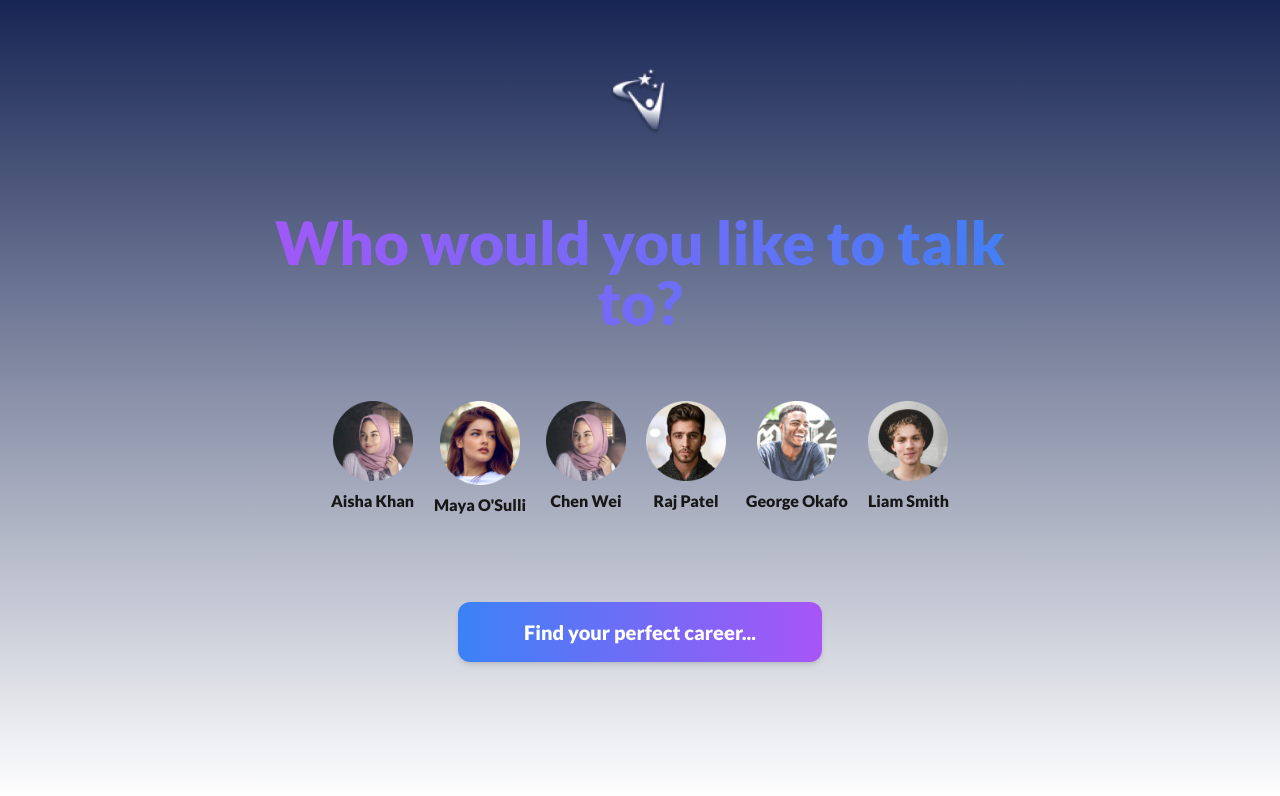
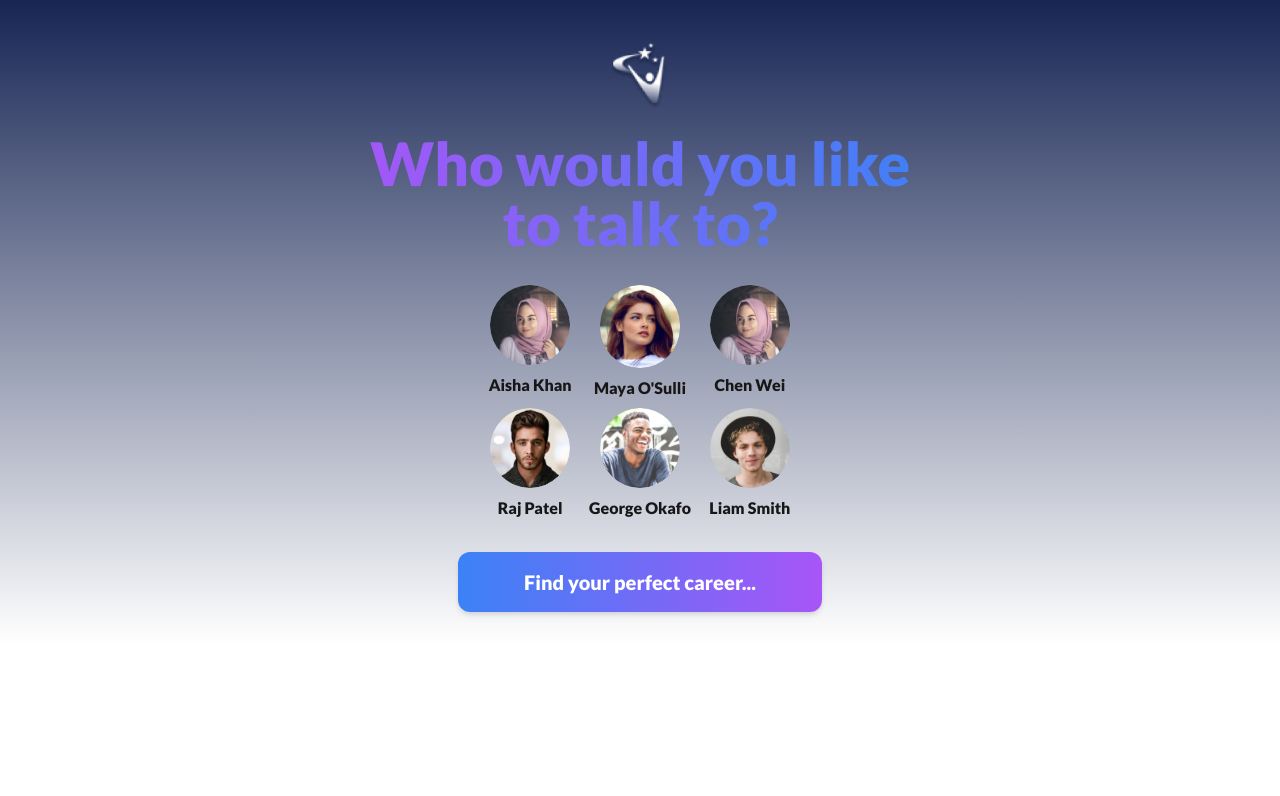
Before and after one commit to mel-muhina/smallpeice-frontend, a Next.js app: page /pages/userPage in a window 1280 px wide. Shown: the top 796 px of the page. Built offline with nearby package versions, Linux system fonts and the light colour scheme; what tailwindcss-animation-delay would draw is missing.

Commit message:
Add selection options

```diff
--- a/app/page.js
+++ b/app/page.js
@@ -3,7 +3,7 @@ import { HomePage } from './components'
 
 export default function Home() {
   return (
-    <div className="grid items-center justify-items-center min-h-screen p-8 pb-20 gap-0 font-[family-name:var(--font-geist-sans)] bg-gradient-to-b from-blue-950 to-blue-1000">
+    <div className="grid items-center justify-items-center min-h-screen p-8 pb-0 gap-0 font-[family-name:var(--font-geist-sans)] bg-gradient-to-b from-blue-950 to-blue-1000">
       {/* <h1>Test</h1> */}
       <HomePage />
     </div>
--- a/app/pages/userPage/page.js
+++ b/app/pages/userPage/page.js
@@ -10,7 +10,7 @@ const [selectedUser, setSelectedUser] = useState(null);
 
 const handleClick = (user) => {
   setSelectedUser(user)
-  console.log("user changed")
+  console.log("user changed", user)
 }
 
   const users = [
@@ -48,18 +48,18 @@ const handleClick = (user) => {
 
   return (
     <>
-    <div className="grid items-center justify-items-center min-h-screen p-8 pb-20 gap-0 font-[family-name:var(--font-geist-sans)] bg-gradient-to-b from-blue-950 to-blue-1000">
+    <div className="grid items-center justify-items-center min-h-100vh p-8 pb-0 gap-0 overflow-auto hide-scrollbar font-[family-name:var(--font-geist-sans)] bg-gradient-to-b from-blue-950 to-blue-1000">
        <div className='px-0 py-2 aspect-w-16 aspect-h-9'>
         <Image src="/smallpeice_logo.png" alt="smallpeice logo" width={60} height={60} className="pd-2"/>
        </div>
-      <h1 className="sm:w-[70%] md:w-[60%] lg:w-[60%] xl:w-[70%] text-5xl xl:text-6xl xl:text-center lg:text-5xl lg:text-center  font-bold text-transparent animate-fade-in-text bg-clip-text bg-gradient-to-l from-blue-500 to-purple-500 px-4 py-4">Who would you like to talk to?</h1>
+      <h1 className="sm:w-[70%] md:w-[50%] lg:w-[50%] xl:w-[50%] text-5xl xl:text-6xl lg:text-5xl md:text-center  font-bold text-transparent animate-fade-in-text bg-clip-text bg-gradient-to-l from-blue-500 to-purple-500 px-4 py-4 ">Who would you like to talk to?</h1>
 
-      <div className='flex flex-wrap justify-around gap-5 '>
+      <div className='grid grid-cols-3 justify-around gap-2 md:pt-4 overflow-auto hide-scrollbar'>
         {users.map((user, index) =>
-        <div className={`flex flex-col gap-2 text-center items-center cursor-pointer`}
+        <div className={`flex flex-col gap-2 text-center items-center cursor-pointer `}
         key={index}
         onClick={() => handleClick(user)}>
-          <Image src={user.img} width={80} height={80} alt={user.firstName} className='focus:ring-8 focus:ring-red-800 focus:ring-opacity-75 '/>
+          <Image src={user.img} width={80} height={80} alt={user.firstName} className='focus:ring-4 focus:ring-orangeYellow focus:ring-opacity-100 rounded-full' tabIndex={0} />
           <h6>{user.firstName} {user.lastName}</h6>
 
         </div>)}
--- a/tailwind.config.js
+++ b/tailwind.config.js
@@ -10,6 +10,7 @@ module.exports = {
       colors: {
         background: "var(--background)",
         foreground: "var(--foreground)",
+        orangeYellow: '#ff9d00',
       },
       animation: {
         'fade-in-bottom': 'fadeInBottom 1s ease-out',
```
